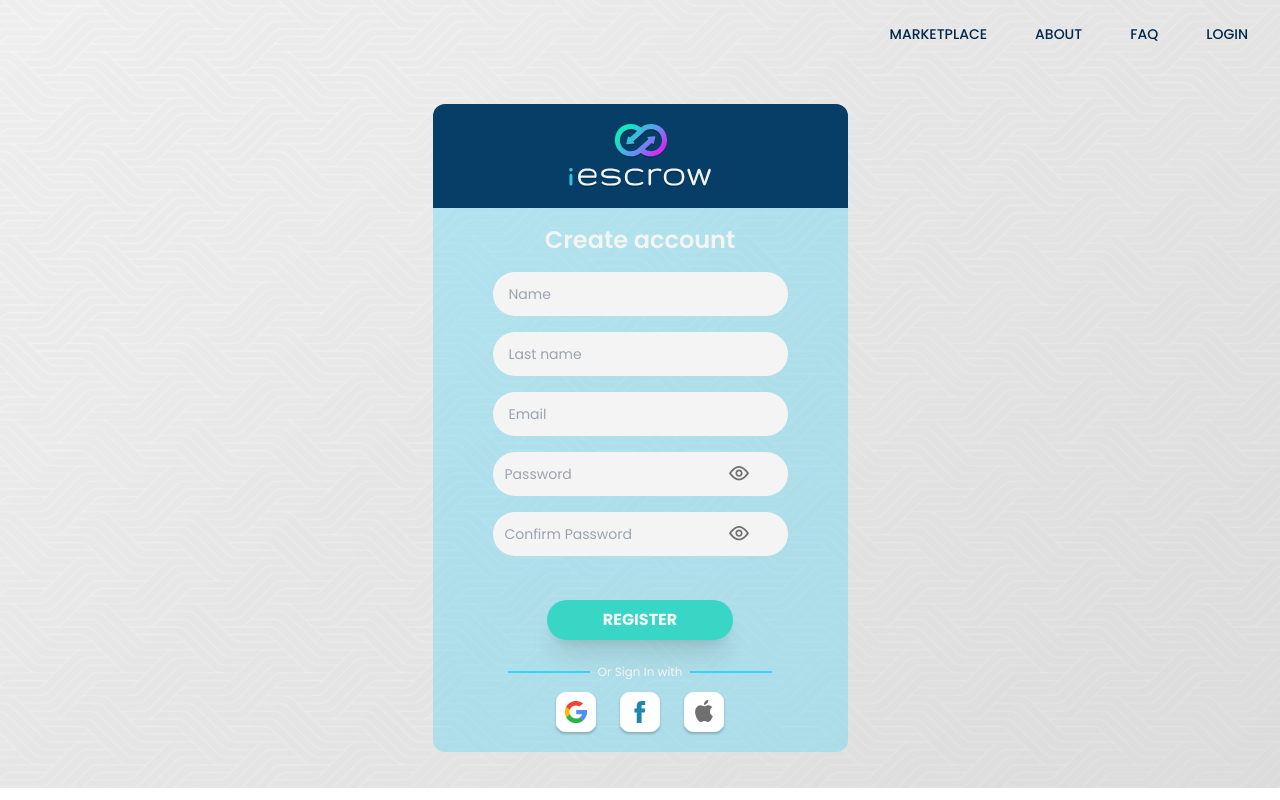
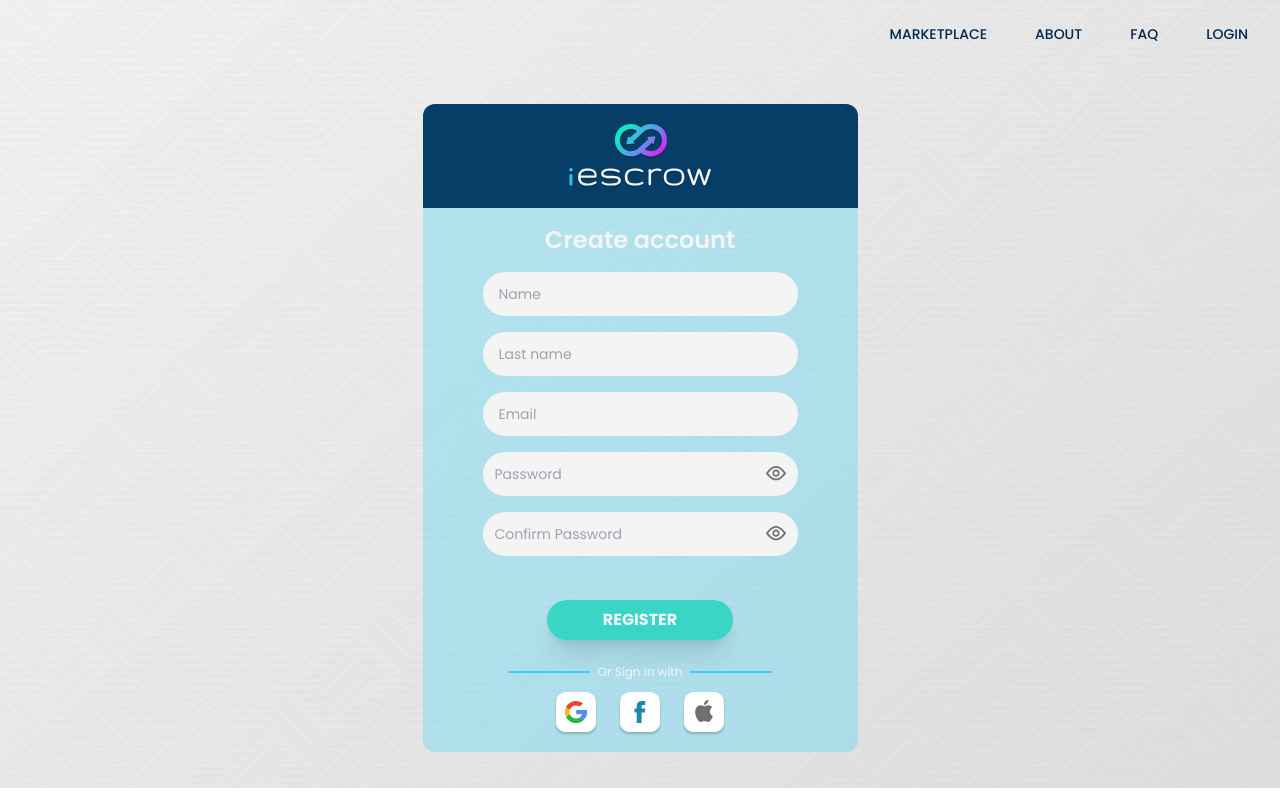
Before and after one commit to iEscrow/frontend, a Next.js app: page /signin in a window 1280 px wide. Built offline with nearby package versions, Linux system fonts and the light colour scheme.

Commit message:
issue #12 [Fix] input button register

```diff
--- a/src/app/components/login/register.jsx
+++ b/src/app/components/login/register.jsx
@@ -33,7 +33,7 @@
             />
           );
         })}
-        <div className="flex w-full items-center sm:text-sm text-dark-gray bg-white rounded-full gap-1 p-3 ">
+        <div className="flex w-full items-center sm:text-sm text-dark-gray bg-white rounded-full justify-between p-3 ">
           <input
             className="bg-transparent border-none w-[80%] focus:outline-none"
             type={password ? "text" : "password"}
@@ -41,12 +41,11 @@
           />
           <button
             onClick={togglePassword}
-            className="absolute my-4 md:ml-56 sm:ml-52"
           >
             <Image src={view} alt="view" />
           </button>
         </div>
-        <div className="flex w-full items-center sm:text-sm text-dark-gray bg-white rounded-full gap-1 p-3 ">
+        <div className="flex w-full items-center sm:text-sm text-dark-gray bg-white rounded-full justify-between p-3 ">
           <input
             className="bg-transparent border-none w-[80%] focus:outline-none"
             type={password ? "text" : "password"}
@@ -54,7 +53,6 @@
           />
           <button
             onClick={togglePassword}
-            className="absolute my-4 md:ml-56 sm:ml-52"
           >
             <Image src={view} alt="view" />
           </button>
```
